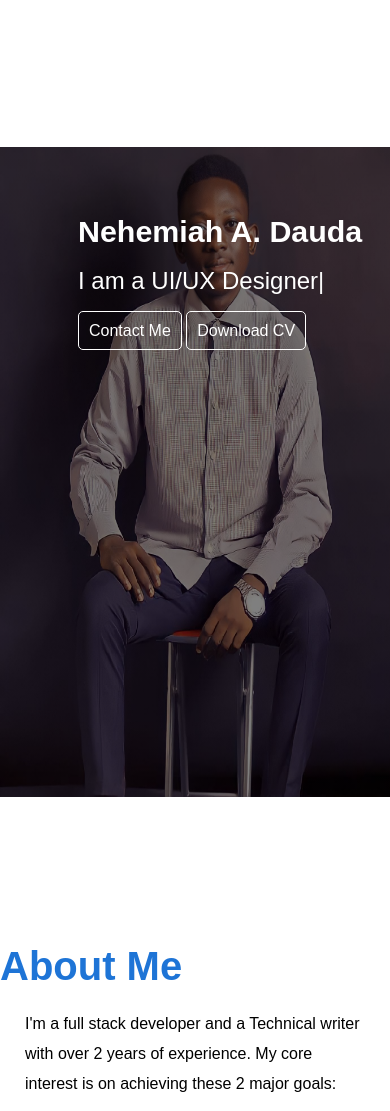
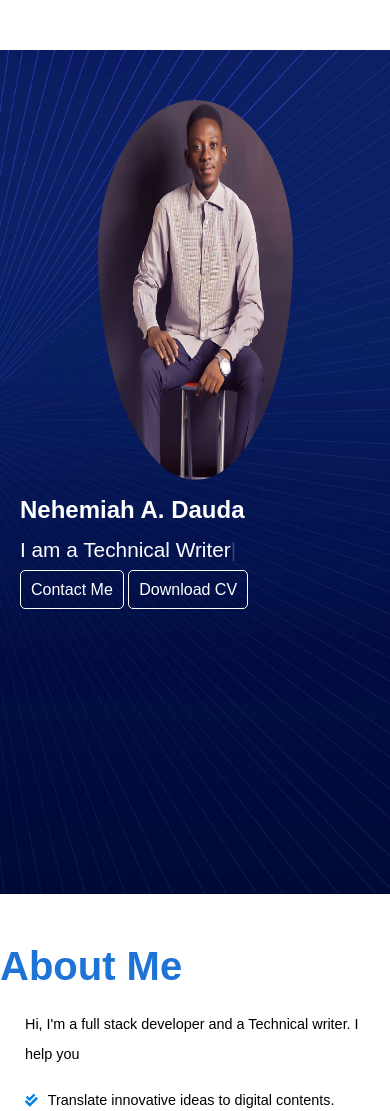
Before and after one commit to MegaNAD60/my-portfolio, a plain HTML site: page index.html in a window 390 px wide. Shown: the top 1111 px of the page. Drawn offline with nearby package versions, Linux system fonts and the light colour scheme.

Commit message:
modified portfolio

```diff
--- a/index.html
+++ b/index.html
@@ -49,7 +49,17 @@
 
         <!--HOME PAGE-->
         <section id="home">
-            <div id="home-text" style="line-height: 50px;">
+            <div class="forMobile">
+                <img id="mobileimg" src="img/mypic1.jpg">
+                <div id="mobile-home-text">
+                    <h2>Nehemiah A. Dauda</h2>
+                    <h3>I am a <span class="auto-input-mobile"></span></h3>
+                    <a href="#contact" type="button" class="contact btn">Contact Me</a>
+                    <a href="Assets/NEHEMIAH DAUDA AGBU.docx" type="button" class="download btn" download="01 NEHEMIAH DAUDA">Download CV</a>
+                </div>
+            </div>
+
+            <div id="home-text">
                 <h2>Nehemiah A. Dauda</h2>
                 <h3>I am a <span class="auto-input"></span></h3>
                 <a href="#contact" type="button" class="contact btn">Contact Me</a>
@@ -69,16 +79,12 @@
                     <div class="about-text" data-aos="fade-left" data-aos-duration="1000">
 
                         <section class="filterSection about-me">
-                            <p>I'm a full stack developer and a Technical writer with over 2 years of experience. My core interest is on achieving these 2 major goals:</p><br/>
+                            <p>Hi, I'm a full stack developer and a Technical writer. I help you</p><br/>
                             <ul style="line-height: 30px;">
-                                <li><i class="fas fa-check-double"></i>Effective collaboration in developing innovative ideas and Software applications to boost your organization growth.</li>
-                                <li><i class="fas fa-check-double"></i>Effective communication and documentations that simplify complex technical concept, thereby increasing user readability and technical growth.</li>
+                                <li><i class="fas fa-check-double"></i>Translate innovative ideas to digital contents.</li>
+                                <li><i class="fas fa-check-double"></i>Documentations and communications that simplify complex technical concept, thereby increasing user readability and technical growth.</li>
                                 </ul><br/>
-                                <p>I'm focus-driven in achieving quality result and I demonstrate the highest level of commitment and services to the mission of any organization I have work for. I have written and documented several technical documents that have helped many technical students grow in their skills.
-                                    I connect with
-                                    people at all levels, shared creative and innovative ideas focused on problem
-                                    solving and corporate growth.
-                            </p><br/>
+                                <p>Want to grow your audience? Contact me.</p><br/>
                         </section>
 
                         <section class="filterSection my-stack">
--- a/script.js
+++ b/script.js
@@ -75,7 +75,7 @@ function navbarBackground(){
     }
 }
 
-// FUNCTION TO UPDATE SCROLLTOP BUTTON
+// FUNCTION TO DISPLAY SCROLLTOP BUTTON
 function scrollFunction(){
     if (document.body.scrollTop > 20 || document.documentElement.scrollTop > 20){
         mybutton.style.display = "block"
@@ -156,12 +156,19 @@ AOS.init()
 
 //TYPED SCRIPT INITIALIZATION
 var typed = new Typed(".auto-input", {
-    strings: ["Web Developer", "UI/UX Designer", "Graphic Designer"],
+    strings: ["Web Developer", "Technical Writer", "UI/UX Designer", "Graphic Designer"],
     typeSpeed: 100,
     backSpeed: 100,
     loop: true
 })
 
+//TYPED SCRIPT INITIALIZATION MOBILE
+var typed = new Typed(".auto-input-mobile", {
+    strings: ["Web Developer", "Technical Writer", "UI/UX Designer", "Graphic Designer"],
+    typeSpeed: 100,
+    backSpeed: 100,
+    loop: true
+})
 
 //COROUSEL SLIDE
 let slider = tns({
--- a/style.css
+++ b/style.css
@@ -9,6 +9,7 @@
 
 html, body{
     overflow-x: hidden;
+    scroll-behavior: smooth;
 }
 
 h1{
@@ -31,7 +32,7 @@ h1{
     color: white;
     background-color: teal;
     border-radius: 10px;
-    font-size: 20px;
+    font-size: 13px;
     padding: 12px;
     cursor: pointer;
 }
@@ -115,20 +116,27 @@ h1{
     grid-template-columns: repeat(2, 1fr);
     padding: 90px;
     height: 90vh;
-    background-image: linear-gradient(to bottom right, rgb(131, 18, 184), rgb(104, 18, 184), rgb(6, 101, 209));
-	background-position: center;
+/*    background-image: linear-gradient(to bottom right, rgb(131, 18, 184), rgb(104, 18, 184), rgb(6, 101, 209));*/
+    background-image:url('img/gradient-bokeh-digital-business-wallpaper.jpg');
+    background-position: center;
 	background-repeat: no-repeat;
     background-size: cover;
 }
 
+#home .forMobile{
+    display: none;
+}
+
 #home #home-text {
+    color: white;
     margin: 20% 0 0 20%;
+    line-height: 50px;
 }
 
 #home #home-text h3{
     color: white;
     font-size: 1.7rem;
-    font-weight: 500;
+    font-weight: 400;
 }
 
 #home #home-text h2{
@@ -158,8 +166,8 @@ h1{
 #home #homeimg {
     height: 75%;
     width: 20vw;
-    border-radius: 60%;
     margin: 10px auto;
+    border-radius: 50% 50% 50% 50% / 40% 40% 60% 60%;
 }
 
 
@@ -172,11 +180,6 @@ h1{
 
 #about{
     padding: 30px 0;
-}
-
-#about #aboutimg {
-    height: 85vh;
-    width: 100%;
 }
 
 #about .about-details .about-text p{
@@ -196,7 +199,7 @@ h1{
 #about .about-details .about-text ul li i{
     color: #0082e6;
     margin-right: 10px;
-    font-size: 1rem;
+    font-size: 0.8rem;
 }
 
 
@@ -380,7 +383,7 @@ h1{
 }
 
 .dark #home{
-	background-image:linear-gradient(to bottom right rgb(6, 101, 209),rgba(0, 0, 0, 0.45));
+    background-image:linear-gradient(rgba(0,0,0,0.5),rgba(0,0,0,0.5)), url('img/gradient-bokeh-digital-business-wallpaper.jpg');
 }
 
 .dark #home #home-text h2{
@@ -484,7 +487,7 @@ h1{
 @media screen and (max-width:800px) {
 
     #myBtn{
-        font-size: 15px;
+        font-size: 13px;
     }
 
 /*NAVIGATION BAR*/
@@ -554,33 +557,49 @@ h1{
 
     #home{
         display: grid;
-        grid-template-columns: repeat(1, 1fr);
+        grid-template-columns: 100%;
+        grid-gap: 2px;
         max-width: 100vw;
         height: 100vh;
         padding: 0;
         margin-top: 50px;
-        background-image:linear-gradient(rgba(0,0,0,0.5),rgba(0,0,0,0.5)),url('img/mypic1.jpg');
-        background-position: center;
-        background-repeat: no-repeat;
-        background-size:100% 650px;
+    }
+
+    #home .forMobile{
+        display: block;
+        color: white;
+    }
+
+    #home .forMobile #mobileimg {
+        display: block;
+        height: 45%;
+        width: 50vw;
+        margin: 0 auto;
+        margin-top: 50px;
+        border-radius: 50% 50% 50% 50% / 40% 40% 60% 60%;
+    }
+
+    #home .forMobile #mobile-home-text{
+        margin: 10px 0px 0px 20px;
+        line-height: 40px;
     }
 
     .dark #home{
-        background-image:linear-gradient(rgba(0,0,0,0.5),rgba(0,0,0,0.5)),url('img/mypic1.jpg');
+        background-image:linear-gradient(rgba(0,0,0,0.5),rgba(0,0,0,0.5)), url('img/gradient-bokeh-digital-business-wallpaper.jpg');
     }
 
     #home #home-text{
-        margin-top: 40%;
+        display: none;
     }
 
-    #home #home-text h2{
-        color: #ffffff;
-        font-size: 1.9rem;
+    #home .forMobile #mobile-home-text h2{
+        font-size: 1.5rem;
+        font-weight: 700;
     }
 
-    #home #home-text h3{
-        color: #ffffff !important;
-        font-size: 1.5rem;
+    #home .forMobile #mobile-home-text h3{
+        font-size: 1.3rem;
+        font-weight: 400;
     }
 
     #home #homeimg {
@@ -606,7 +625,7 @@ h1{
 
     #about .about-details .about-text{
         padding: 0 25px;
-        font-size: 1rem;
+        font-size: 0.9rem;
         font-weight: 100;
     }
 
@@ -617,6 +636,10 @@ h1{
         grid-template-columns: 100%;
         gap: 20px;
         margin: 0 20px;
+    }
+
+    #about .about-details .about-text .stack ul li{
+        font-size: 0.8rem;
     }
 
     #about .about-details .about-text .stack ul li i{
```
Also changed, not shown: img/bg.jpg (added), img/gradient-bokeh-digital-business-wallpaper.jpg (added).
